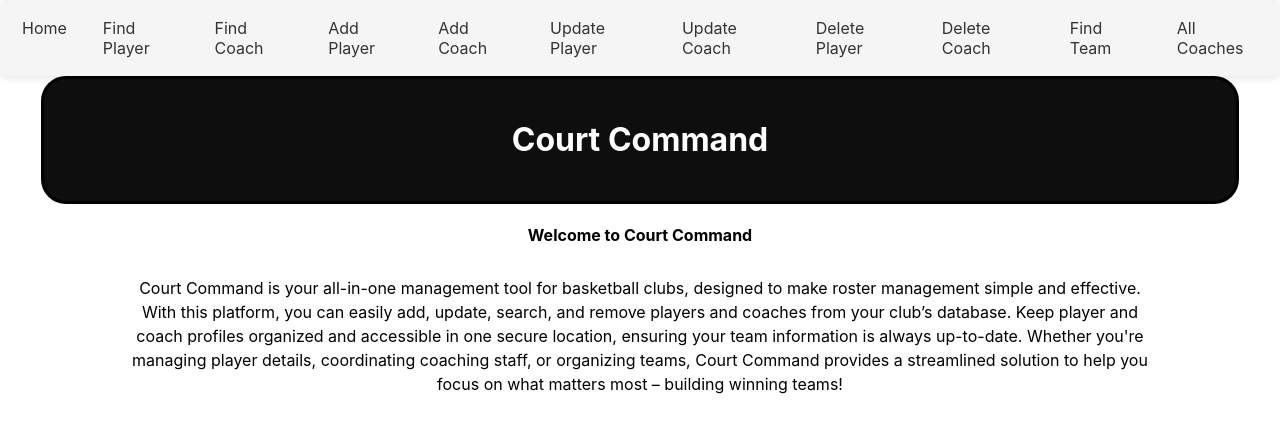
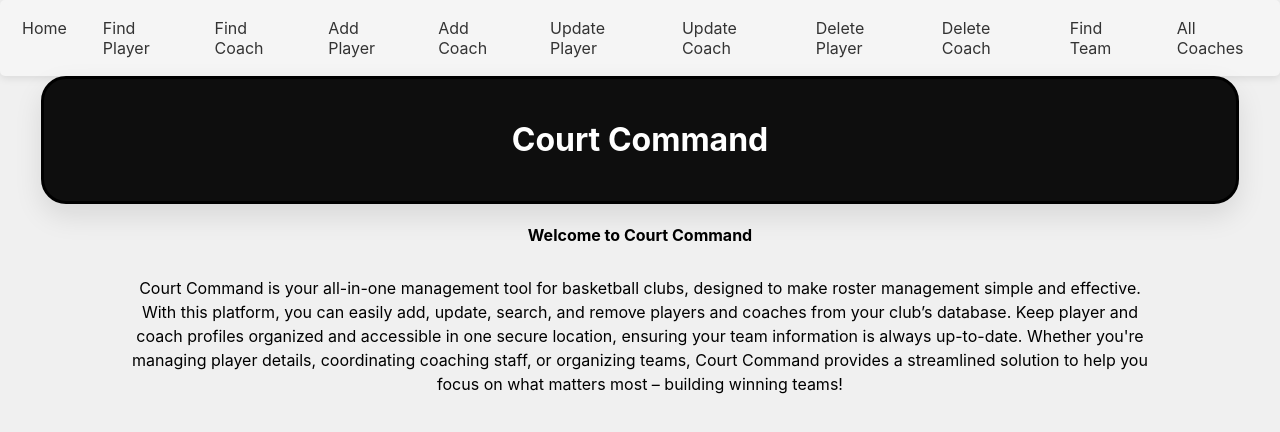
Before and after one commit to duanegero/Court-Command-React-Frontend, a React (Create React App) app: page / in a window 1280 px wide. Shown: the top 432 px of the page. Built offline with nearby package versions, Linux system fonts and the light colour scheme.

Commit message:
adding final comments, changing the background

```diff
--- a/src/CSS modules/Header.module.css
+++ b/src/CSS modules/Header.module.css
@@ -7,4 +7,5 @@ header {
     border-radius: 25px;
     width: 90%;
     margin: 0, auto;
+    box-shadow: 0px 12px 28px rgba(0, 0, 0, 0.1);
 };
--- a/src/components/CoachForm.js
+++ b/src/components/CoachForm.js
@@ -1,7 +1,5 @@
 import React from "react"; //importing react
-
 import { useState } from "react"; //importind use State from react
-
 import styles from "../CSS modules/Button.module.css" //import style for button
 import axios from "axios"; //import axios to my API calls
 const teamUrl = 'http://localhost:3001'; //setting variable for root URL
@@ -120,8 +118,6 @@ export default function CoachForm(){
                 <p><strong>Assistant:</strong> {submittedData.assistant_coach}</p>
             </div>
         )}
-
         </div>
-
     )
 }
--- a/src/components/CoachIDForm.js
+++ b/src/components/CoachIDForm.js
@@ -20,9 +20,6 @@ export default function IDForm(){
             alert('Please Enter ID');
             return;
         }
-
-        //log for testing
-        console.log({id})
 
         //start try catch
         try{
--- a/src/components/CoachIDFormDelete.js
+++ b/src/components/CoachIDFormDelete.js
@@ -19,9 +19,6 @@ export default function CoachIDFormDelete(){
             alert('Please Enter ID');
             return;
         }
-
-        //log for testing
-        console.log({id})
 
         //start try catch
         try{
--- a/src/index.css
+++ b/src/index.css
@@ -6,6 +6,7 @@ body {
     sans-serif;
   -webkit-font-smoothing: antialiased;
   -moz-osx-font-smoothing: grayscale;
+  background-color: rgb(240, 240, 240);
 }
 
 code {
--- a/src/pages/AddCoach.js
+++ b/src/pages/AddCoach.js
@@ -2,7 +2,6 @@ import React, { useEffect } from "react";
 import Header from "../components/Header";
 import Nav from "../components/Nav";
 import CoachForm from "../components/CoachForm";
-import styles from "../CSS modules/Page.module.css"
 
 export default function AddCoach(){
     useEffect(() => {
--- a/src/pages/AddPlayer.js
+++ b/src/pages/AddPlayer.js
@@ -2,7 +2,6 @@ import React, { useEffect } from "react";
 import Header from "../components/Header";
 import Nav from "../components/Nav";
 import PlayerForm from "../components/PlayerForm";
-import styles from "../CSS modules/Page.module.css";
 
 export default function AddPlayer(){
     useEffect(() => {
--- a/src/pages/Home.js
+++ b/src/pages/Home.js
@@ -1,7 +1,6 @@
 import React, { useEffect } from "react";
 import Header from "../components/Header";
 import Nav from "../components/Nav";
-import PlayerForm from "../components/PlayerForm";
 import styles from "../CSS modules/Page.module.css";
 
 export default function Home(){
```
Also changed, not shown: src/components/GetAllCoaches.js (+7 -0 lines).
